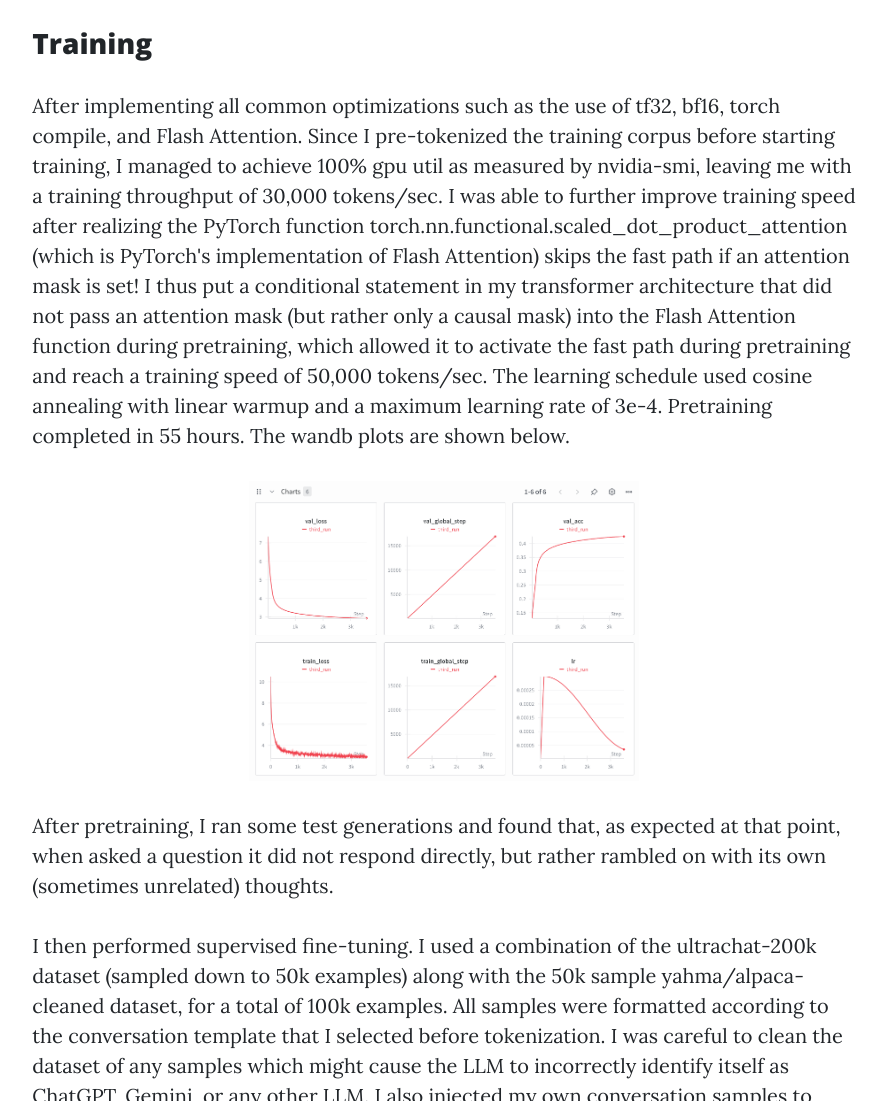
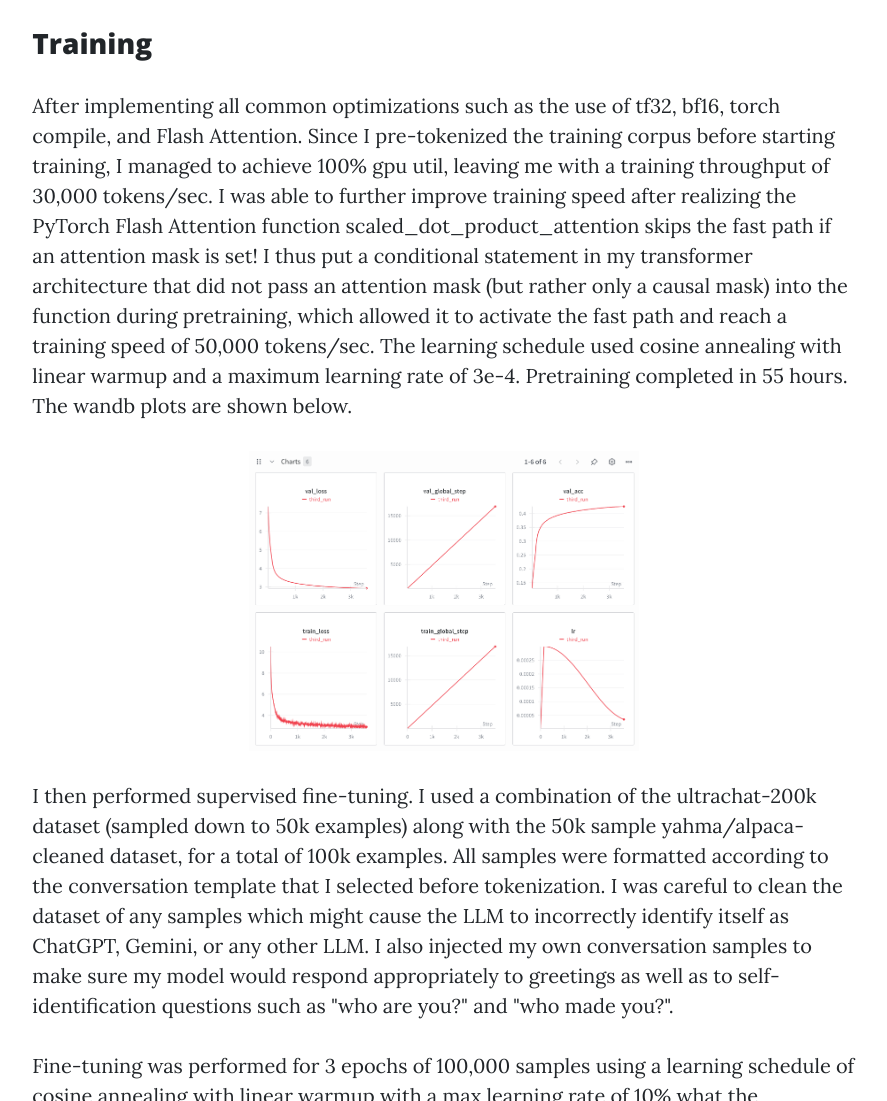
Before and after one commit to acasallas/acasallas.github.io, a website: page casallm_report.html in a window 1280 px wide. Shown: the part 1032-2133 px from the top of the page, without its empty margins (196-1083 px from the left). Drawn offline with nearby package versions, Linux system fonts and the light colour scheme.

Commit message:
update casallm report

```diff
--- a/casallm_report.html
+++ b/casallm_report.html
@@ -81,11 +81,10 @@
         <h3>Design</h3>
         <p>The model was pretrained on the 10B token sampling of the FineWebEdu dataset. I followed the Transformer architecture sizing and hyperparameters laid out in the GPT-3 paper. I chose a context length of 2048, which meant a batch size of around 256 samples. Such a batch size would be far too large for my 24GB VRAM GPU, so using gradient accumulation I used an effective batch size of 4 samples. With this batch size, I was able to fit a 350M parameter model in GPU, which corresponds to the GPT-Medium size in the paper.</p>
         <h3>Training</h3>
-        <p>After implementing all common optimizations such as the use of tf32, bf16, torch compile, and Flash Attention. Since I pre-tokenized the training corpus before starting training, I managed to achieve 100% gpu util as measured by nvidia-smi, leaving me with a training throughput of 30,000 tokens/sec. I was able to further improve training speed after realizing the PyTorch function torch.nn.functional.scaled_dot_product_attention (which is PyTorch's implementation of Flash Attention) skips the fast path if an attention mask is set!
-          I thus put a conditional statement in my transformer architecture that did not pass an attention mask (but rather only a causal mask) into the Flash Attention function during pretraining, which allowed it to activate the fast path during pretraining and reach a training speed of 50,000 tokens/sec. The learning schedule used cosine annealing with linear warmup and a maximum learning rate of 3e-4. Pretraining completed in 55 hours.
+        <p>After implementing all common optimizations such as the use of tf32, bf16, torch compile, and Flash Attention. Since I pre-tokenized the training corpus before starting training, I managed to achieve 100% gpu util, leaving me with a training throughput of 30,000 tokens/sec. I was able to further improve training speed after realizing the PyTorch Flash Attention function scaled_dot_product_attention skips the fast path if an attention mask is set!
+          I thus put a conditional statement in my transformer architecture that did not pass an attention mask (but rather only a causal mask) into the function during pretraining, which allowed it to activate the fast path and reach a training speed of 50,000 tokens/sec. The learning schedule used cosine annealing with linear warmup and a maximum learning rate of 3e-4. Pretraining completed in 55 hours.
           The wandb plots are shown below.</p>
           <img src="img/casallm_pretraining.png" height="300" class="center-image">
-          <p>After pretraining, I ran some test generations and found that, as expected at that point, when asked a question it did not respond directly, but rather rambled on with its own (sometimes unrelated) thoughts.</p>
         <p>I then performed supervised fine-tuning. I used a combination of the ultrachat-200k dataset (sampled down to 50k examples) along with the 50k sample yahma/alpaca-cleaned dataset, for a total of 100k examples. All samples were formatted according to the conversation template that I selected before tokenization. I was careful to clean the dataset of any samples which might cause the LLM to incorrectly identify itself as ChatGPT, Gemini, or any other LLM.
           I also injected my own conversation samples to make sure my model would respond appropriately to greetings as well as to self-identification questions such as "who are you?" and "who made you?".</p>
         <p>Fine-tuning was performed for 3 epochs of 100,000 samples using a learning schedule of cosine annealing with linear warmup with a max learning rate of 10% what the pretraining learning rate was. As can be seen from the plots below, training loss was very noisy because the training samples were of very varied length. Shorter samples especially will exhibit a large variance in loss. However, I was encouraged by the monotonically decreasing curve of the validation loss.</p>
```
